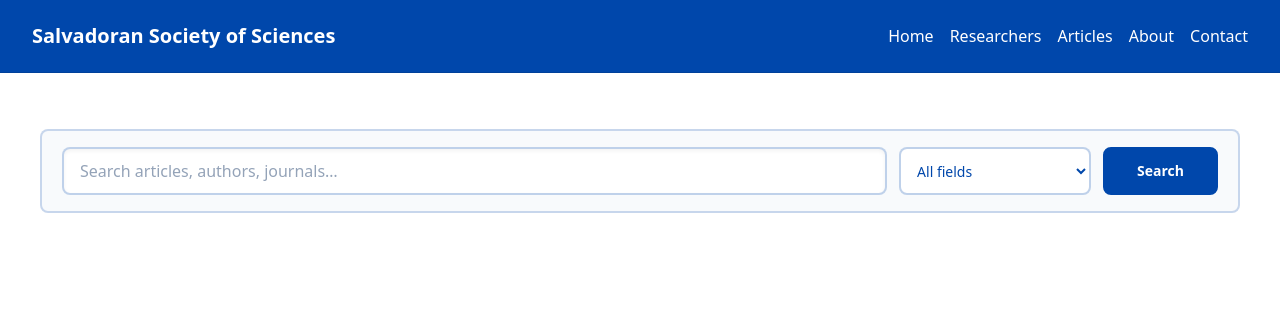
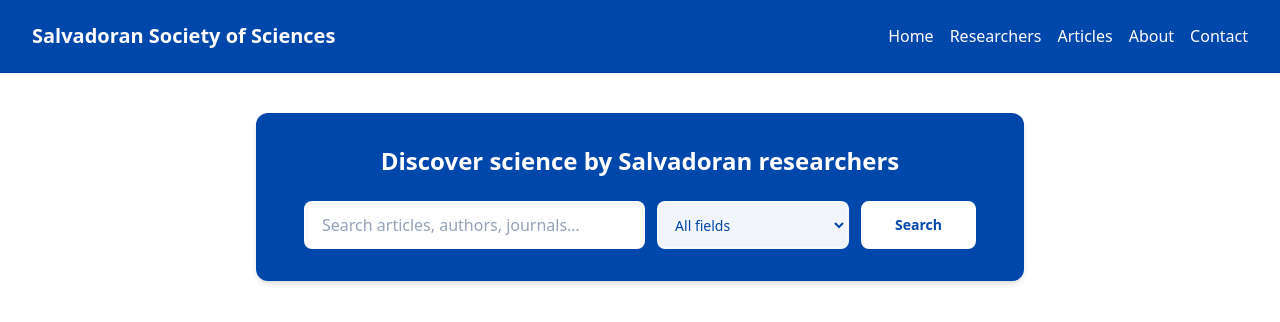
Before and after one commit to jromerooo2/salvadoran_arxiv, a Vue app: page /results in a window 1280 px wide. Shown: the top 322 px of the page. Built offline with nearby package versions, Linux system fonts and the light colour scheme; a web font is replaced by a local one.

Commit message:
setting consistency in search bar

```diff
--- a/src/views/SearchResults.vue
+++ b/src/views/SearchResults.vue
@@ -1,5 +1,13 @@
 <template>
-  <SearchBar />
+  <div class="space-y-10">
+    <section
+      class="mx-auto w-full max-w-3xl rounded-xl bg-[#0047ab] px-5 py-8 text-center shadow-md sm:px-8"
+    >
+      <h2 class="mb-6 text-xl font-semibold leading-snug text-white sm:text-2xl">
+        Discover science by Salvadoran researchers
+      </h2>
+      <SearchBar layout="hero" :centered="true" />
+    </section>
 
     <div class="flex flex-col space-y-8">
       <div v-for="group in sortedArticlesByYear" :key="group.year" class="space-y-4">
@@ -17,6 +25,7 @@
               :author="article.author"
               :affiliation="article.affiliation"
             />
+          </div>
         </div>
       </div>
     </div>
```
Lines whose indentation alone changed are shown as unchanged.
